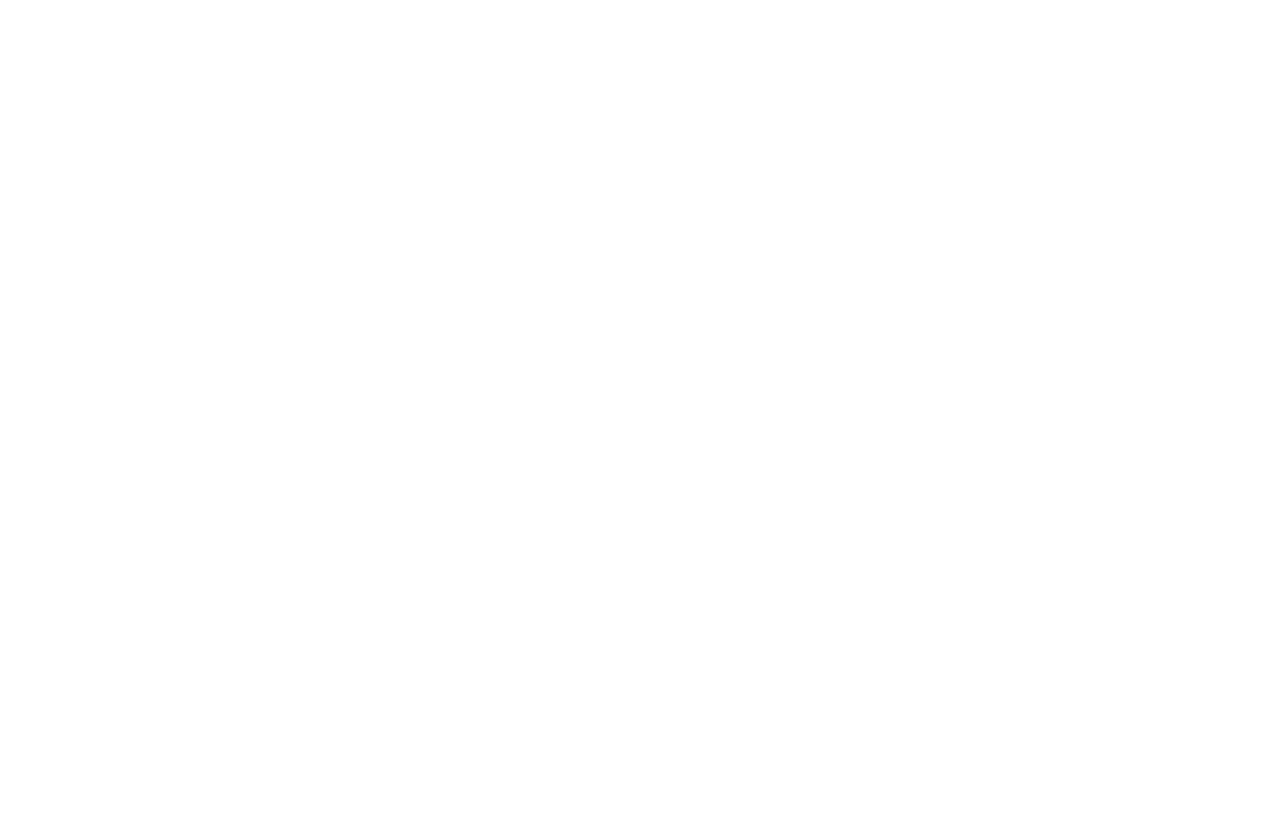
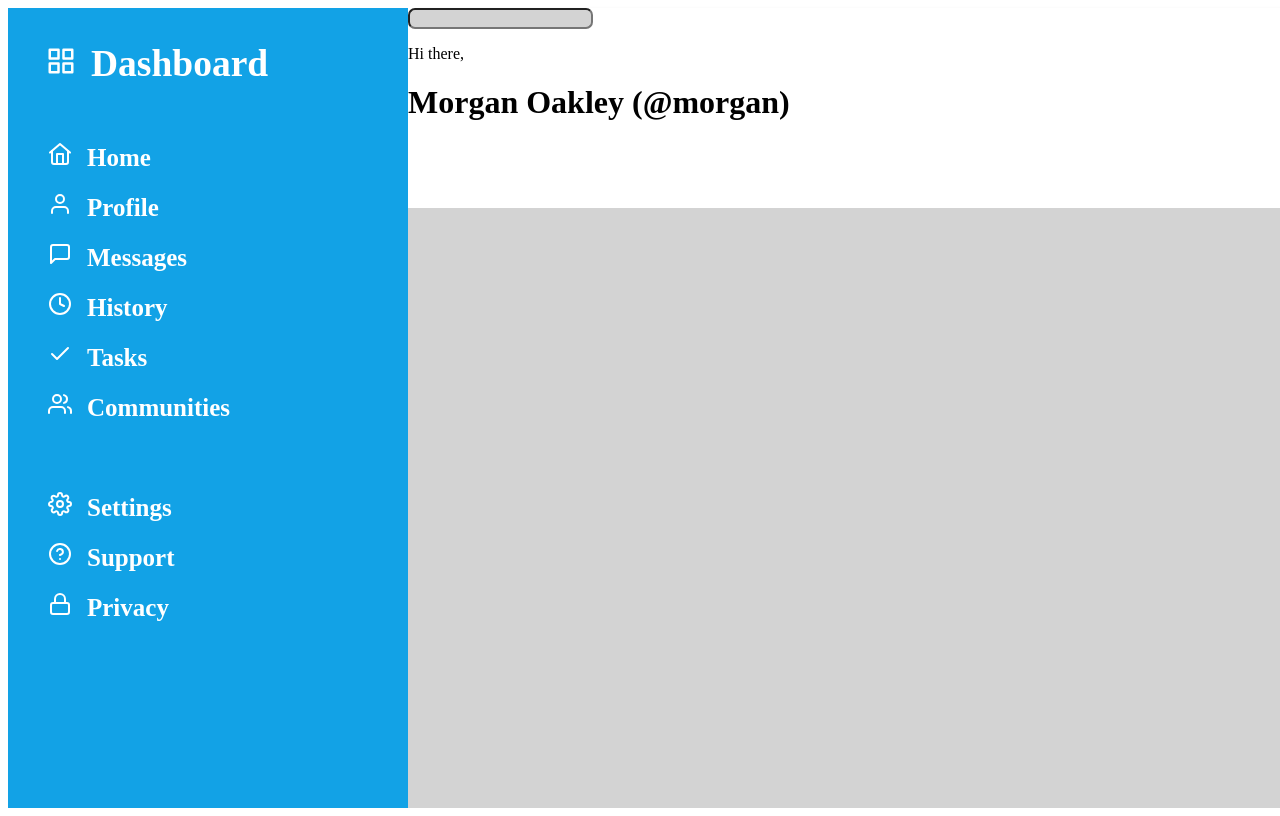
Before and after one commit to Cosmogeddon/admin_dashboard, a plain HTML site: page index.html in a window 1280 px wide. Drawn offline with Linux system fonts and the light colour scheme.

Commit message:
finish nav bar

```diff
--- a/css/styles.css
+++ b/css/styles.css
@@ -0,0 +1,48 @@
+.container {
+    display: grid;
+    grid-template-columns: 400px 2fr 1fr;
+    grid-template-rows: 200px 1fr 1fr;
+    height: 100vh;
+    width: 100vw;
+}
+
+.dashboard {
+    padding-left: 38px;
+}
+
+.sidebar {
+    grid-column: 1 / 2;
+    grid-row: 1 / 4;
+    background-color: rgba(18, 162, 230);
+    color: white;
+    display: grid;
+    grid-template-rows: 100px 2fr 1fr 2fr;
+}
+
+.sidebar, li {
+    list-style: none;
+    font-size: 25px;
+    font-weight: 550;
+    line-height: 50px;
+}
+
+svg {
+    margin-right: 15px;
+}
+
+.header {
+    grid-column: 2 / 4;
+    background-color: white;
+    box-shadow: 10px 5px 5px black;
+}
+
+.main_content {
+    grid-column: 2 / 4;
+    grid-row: 2 / 4;
+    background-color: lightgray;
+}
+
+input {
+    border-radius: 7px;
+    background-color: lightgrey;
+}
--- a/index.html
+++ b/index.html
@@ -8,6 +8,61 @@
     <title>Admin Dashboard</title>
 </head>
 <body>
+    <div class="container">
+        <div class="sidebar">
+            <div class="dashboard">
+                <h2><svg xmlns="http://www.w3.org/2000/svg" width="30" height="30" viewBox="0 0 24 24" fill="none" stroke="#ffffff" stroke-width="2" stroke-linecap="round" stroke-linejoin="round"><rect x="3" y="3" width="7" height="7"></rect><rect x="14" y="3" width="7" height="7"></rect><rect x="14" y="14" width="7" height="7"></rect><rect x="3" y="14" width="7" height="7"></rect></svg>Dashboard</h2>
+            </div>
+            <div class="navlistone">
+                <ul id="firstlist">
+                    <li><svg xmlns="http://www.w3.org/2000/svg" width="24" height="24" viewBox="0 0 24 24" fill="none" stroke="#FFFFFF" stroke-width="2" stroke-linecap="round" stroke-linejoin="round"><path d="M20 9v11a2 2 0 0 1-2 2H6a2 2 0 0 1-2-2V9"/><path d="M9 22V12h6v10M2 10.6L12 2l10 8.6"/></svg>Home</li>
+                    <li><svg xmlns="http://www.w3.org/2000/svg" width="24" height="24" viewBox="0 0 24 24" fill="none" stroke="#FFFFFF" stroke-width="2" stroke-linecap="round" stroke-linejoin="round"><path d="M20 21v-2a4 4 0 0 0-4-4H8a4 4 0 0 0-4 4v2"></path><circle cx="12" cy="7" r="4"></circle></svg>Profile</li>
+                    <li><svg xmlns="http://www.w3.org/2000/svg" width="24" height="24" viewBox="0 0 24 24" fill="none" stroke="#ffffff" stroke-width="2" stroke-linecap="round" stroke-linejoin="round"><path d="M21 15a2 2 0 0 1-2 2H7l-4 4V5a2 2 0 0 1 2-2h14a2 2 0 0 1 2 2z"></path></svg>Messages</li>
+                    <li><svg xmlns="http://www.w3.org/2000/svg" width="24" height="24" viewBox="0 0 24 24" fill="none" stroke="#ffffff" stroke-width="2" stroke-linecap="round" stroke-linejoin="round"><circle cx="12" cy="12" r="10"></circle><polyline points="12 6 12 12 16 14"></polyline></svg>History</li>
+                    <li><svg xmlns="http://www.w3.org/2000/svg" width="24" height="24" viewBox="0 0 24 24" fill="none" stroke="#ffffff" stroke-width="2" stroke-linecap="round" stroke-linejoin="round"><polyline points="20 6 9 17 4 12"></polyline></svg>Tasks</li>
+                    <li><svg xmlns="http://www.w3.org/2000/svg" width="24" height="24" viewBox="0 0 24 24" fill="none" stroke="#ffffff" stroke-width="2" stroke-linecap="round" stroke-linejoin="round"><path d="M17 21v-2a4 4 0 0 0-4-4H5a4 4 0 0 0-4 4v2"></path><circle cx="9" cy="7" r="4"></circle><path d="M23 21v-2a4 4 0 0 0-3-3.87"></path><path d="M16 3.13a4 4 0 0 1 0 7.75"></path></svg>Communities</li>
+                </ul>
+            </div>
+            <div class="navlisttwo">
+                <ul>
+                    <li><svg xmlns="http://www.w3.org/2000/svg" width="24" height="24" viewBox="0 0 24 24" fill="none" stroke="#ffffff" stroke-width="2" stroke-linecap="round" stroke-linejoin="round"><circle cx="12" cy="12" r="3"></circle><path d="M19.4 15a1.65 1.65 0 0 0 .33 1.82l.06.06a2 2 0 0 1 0 2.83 2 2 0 0 1-2.83 0l-.06-.06a1.65 1.65 0 0 0-1.82-.33 1.65 1.65 0 0 0-1 1.51V21a2 2 0 0 1-2 2 2 2 0 0 1-2-2v-.09A1.65 1.65 0 0 0 9 19.4a1.65 1.65 0 0 0-1.82.33l-.06.06a2 2 0 0 1-2.83 0 2 2 0 0 1 0-2.83l.06-.06a1.65 1.65 0 0 0 .33-1.82 1.65 1.65 0 0 0-1.51-1H3a2 2 0 0 1-2-2 2 2 0 0 1 2-2h.09A1.65 1.65 0 0 0 4.6 9a1.65 1.65 0 0 0-.33-1.82l-.06-.06a2 2 0 0 1 0-2.83 2 2 0 0 1 2.83 0l.06.06a1.65 1.65 0 0 0 1.82.33H9a1.65 1.65 0 0 0 1-1.51V3a2 2 0 0 1 2-2 2 2 0 0 1 2 2v.09a1.65 1.65 0 0 0 1 1.51 1.65 1.65 0 0 0 1.82-.33l.06-.06a2 2 0 0 1 2.83 0 2 2 0 0 1 0 2.83l-.06.06a1.65 1.65 0 0 0-.33 1.82V9a1.65 1.65 0 0 0 1.51 1H21a2 2 0 0 1 2 2 2 2 0 0 1-2 2h-.09a1.65 1.65 0 0 0-1.51 1z"></path></svg>Settings</li>
+                    <li><svg xmlns="http://www.w3.org/2000/svg" width="24" height="24" viewBox="0 0 24 24" fill="none" stroke="#ffffff" stroke-width="2" stroke-linecap="round" stroke-linejoin="round"><circle cx="12" cy="12" r="10"></circle><path d="M9.09 9a3 3 0 0 1 5.83 1c0 2-3 3-3 3"></path><line x1="12" y1="17" x2="12.01" y2="17"></line></svg>Support</li>
+                    <li><svg xmlns="http://www.w3.org/2000/svg" width="24" height="24" viewBox="0 0 24 24" fill="none" stroke="#ffffff" stroke-width="2" stroke-linecap="round" stroke-linejoin="round"><rect x="3" y="11" width="18" height="11" rx="2" ry="2"></rect><path d="M7 11V7a5 5 0 0 1 10 0v4"></path></svg>Privacy</li>
+                </ul>
+            </div>
+        </div>
+        <div class="header">
+            <div class="search">
+                <input type="search">
+            </div>
+            <div class="user_greet">
+                <p class="">Hi there,</p>
+                <h1>Morgan Oakley (@morgan)</h1>
+            </div>
+        </div>
+        <div class="main_content">
+            <div class="projects"></div>
+                <div class="card"></div>
+                <div class="card"></div>
+                <div class="card"></div>
+                <div class="card"></div>
+                <div class="card"></div>
+                <div class="card"></div>
+            <div class="side_content">
+                <div class="announcements">
+                    <div></div>
+                    <div></div>
+                    <div></div>
+                </div>
+                <div class="trending">
+                    <div></div>
+                    <div></div>
+                    <div></div>
+                    <div></div>
+                </div>
+            </div>
+        </div>
+    </div>
 
 </body>
 </html>
```
Also changed, not shown: assets/home_FILL0_wght400_GRAD0_opsz48 (1).svg (added).
